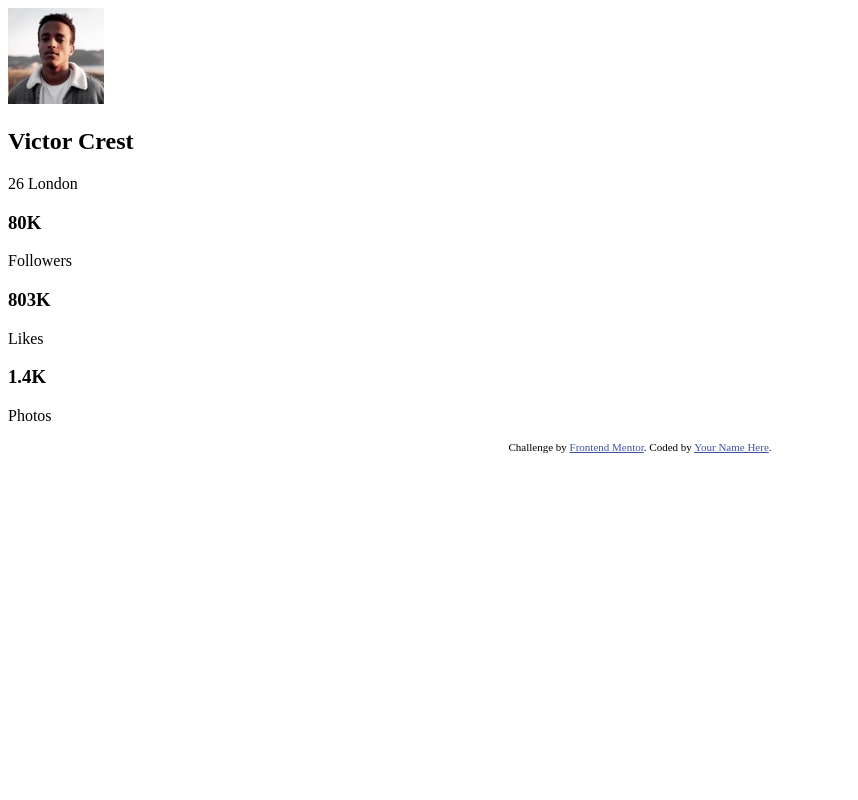
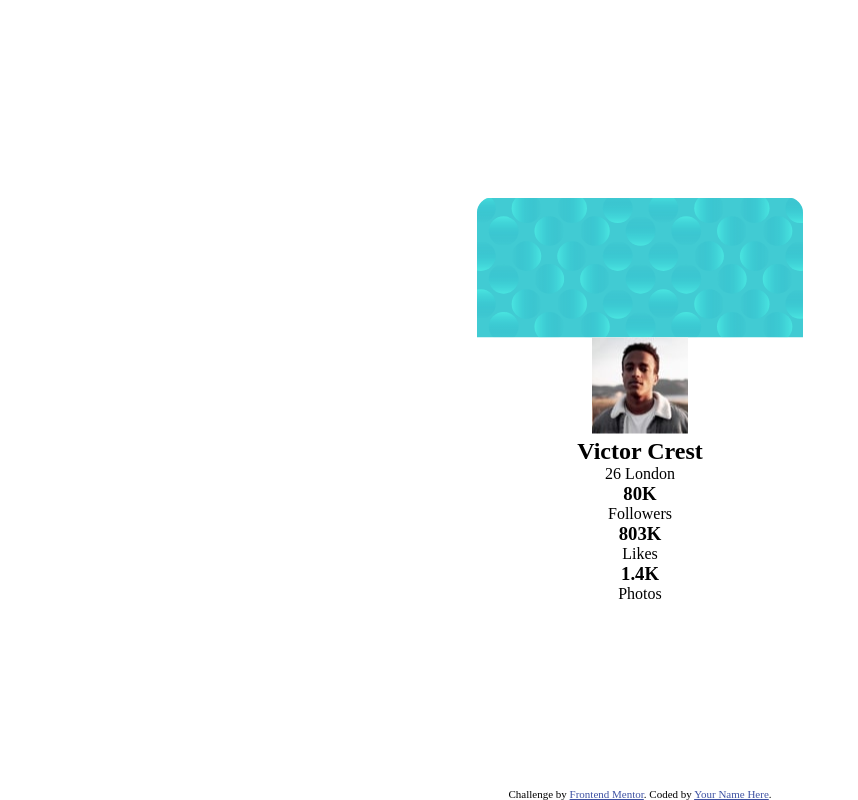
Before and after one commit to longani974/profil-card-component-frontend-mentor, a plain HTML site: page index.html in a window 1280 px wide. Shown: the whole page, without its empty margins (0-858 px from the left). Drawn offline with Linux system fonts and the light colour scheme.

Commit message:
test auto deploy

```diff
--- a/index.html
+++ b/index.html
@@ -12,18 +12,11 @@
             href="./images/favicon-32x32.png"
         />
 
+        <link rel="stylesheet" href="style.css" />
+
         <title>Frontend Mentor | Profile card component</title>
 
         <!-- Feel free to remove these styles or customise in your own stylesheet 👍 -->
-        <style>
-            .attribution {
-                font-size: 11px;
-                text-align: center;
-            }
-            .attribution a {
-                color: hsl(228, 45%, 44%);
-            }
-        </style>
     </head>
     <body>
         <div class="card">
@@ -53,6 +46,7 @@
                 </div>
             </div>
         </div>
+
         <div class="attribution">
             Challenge by
             <a
--- /dev/null
+++ b/style.css
@@ -0,0 +1,38 @@
+* {
+    margin: 0;
+    padding: 0;
+    box-sizing: border-box;
+}
+
+body {
+    display: flex;
+    flex-direction: column;
+    justify-content: flex-end;
+    height: 100vh;
+}
+
+.card {
+    position: absolute;
+    top: 50%;
+    left: 50%;
+    transform: translate(-50%, -50%);
+    width: 326px;
+    text-align: center;
+    border-radius: 15px;
+    background: #ffffff;
+    overflow: hidden;
+}
+
+.cardHeader {
+    background-image: url('./images/bg-pattern-card.svg');
+    height: 140px;
+}
+
+.attribution {
+    font-size: 11px;
+    text-align: center;
+    justify-self: flex-end;
+}
+.attribution a {
+    color: hsl(228, 45%, 44%);
+}
```
